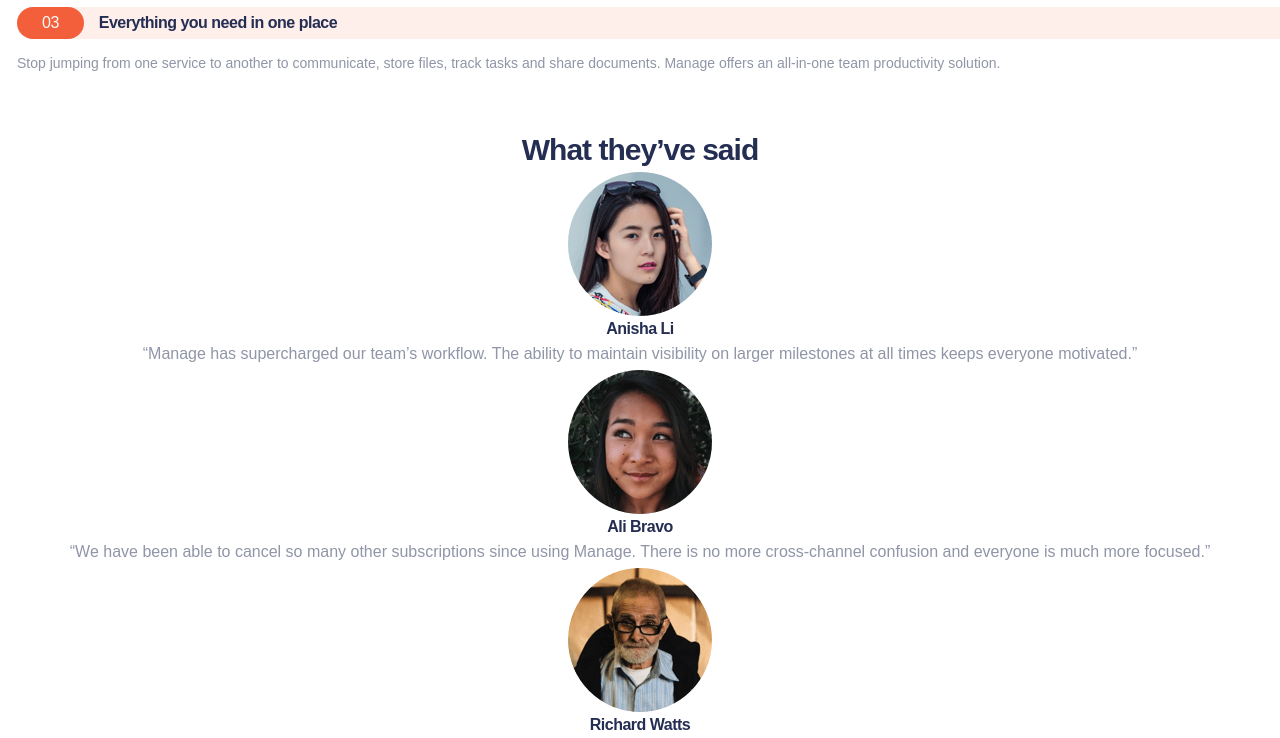
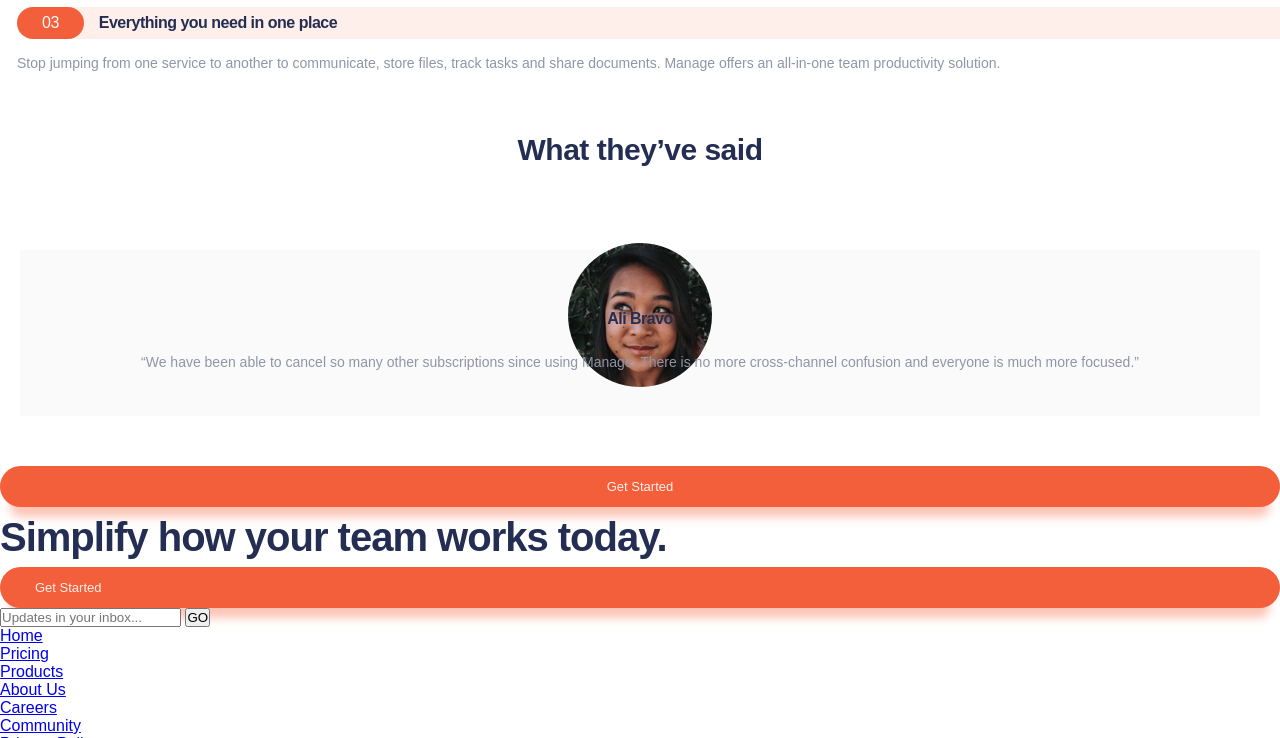
Before and after one commit to Breckles/manage_landing_page, a website: page index.html in a window 1280 px wide. Shown: the part 1290-2028 px from the top of the page. Drawn offline with Linux system fonts and the light colour scheme; a web font is replaced by a local one.

Commit message:
began styling the list items for the testimonial spinner

```diff
--- a/index.html
+++ b/index.html
@@ -105,32 +105,39 @@
 
     <section id="testimonialsSection">
       <h2>What they’ve said</h2>
-      <ul>
+      <ul id="testimonialSpinner">
+
+        <li>
+          <!-- <div class="avatarImageContainer"> -->
+          <img src="./images/avatar-ali.png"
+               alt="An image of the user's avatar"
+               class="avatarImage">
+          <!-- </div> -->
+          <div class="testimonial">
+            <h3 class="userName">Ali Bravo</h3>
+            <q>We have been able to cancel so many other subscriptions since using
+              Manage. There is no more cross-channel confusion and everyone is much
+              more focused.</q>
+          </div>
+        </li>
         <li>
           <div class="avatarImageContainer">
             <img src="./images/avatar-anisha.png"
-                 alt="An image of the user's avatar">
+                 alt="An image of the user's avatar"
+                 class="avatarImage">
           </div>
-          <h3 class="testimonialName">Anisha Li</h3>
-          <q>Manage has supercharged our team’s workflow. The ability to maintain
-            visibility on larger milestones at all times keeps everyone motivated.</q>
-        </li>
-        <li>
-          <div class="avatarImageContainer">
-            <img src="./images/avatar-ali.png"
-                 alt="An image of the user's avatar">
+          <div class="testimonial">
+            <h3 class="userName">Anisha Li</h3>
+            <q>Manage has supercharged our team’s workflow. The ability to maintain
+              visibility on larger milestones at all times keeps everyone motivated.</q>
           </div>
-          <h3 class="testimonialName">Ali Bravo</h3>
-          <q>We have been able to cancel so many other subscriptions since using
-            Manage. There is no more cross-channel confusion and everyone is much
-            more focused.</q>
         </li>
         <li>
           <div class="avatarImageContainer">
             <img src="./images/avatar-richard.png"
                  alt="An image of the user's avatar">
           </div>
-          <h3 class="testimonialName">Richard Watts</h3>
+          <h3 class="userName">Richard Watts</h3>
           <q>Manage allows us to provide structure and process. It keeps us organized
             and focused. I can’t stop recommending them to everyone I talk to!</q>
         </li>
@@ -139,7 +146,7 @@
             <img src="./images/avatar-shanai.png"
                  alt="An image of the user's avatar">
           </div>
-          <h3 class="testimonialName">Shanai Gough</h3>
+          <h3 class="userName">Shanai Gough</h3>
           <q>Their software allows us to track, manage and collaborate on our projects
             from anywhere. It keeps the whole team in-sync without being intrusive.</q>
         </li>
--- a/src/styles/main.scss
+++ b/src/styles/main.scss
@@ -183,6 +183,42 @@ header {
 
 #testimonialsSection {
   text-align: center;
+
+  h2 {
+    letter-spacing: -0.05rem;
+    margin-bottom: 4rem;
+  }
+
+  #testimonialSpinner {
+    display: flex;
+    overflow: hidden;
+
+    list-style-type: none;
+  }
+
+  li {
+    min-width: 100%;
+    padding: 2rem;
+  }
+
+  .avatarImage {
+    max-width: 20vw;
+    margin-bottom: -11vw;
+  }
+
+  .testimonial {
+    padding: 6rem 2rem 4rem;
+
+    background: var(--theme-very-light-gray);
+  }
+
+  .userName {
+    margin-bottom: 2rem;
+  }
+
+  q {
+    font-size: 1.4rem;
+  }
 }
 
 //////////////////////////////////////////////////////////////////
```
Also changed, not shown: dist/styles/main.css, 1 other file.
